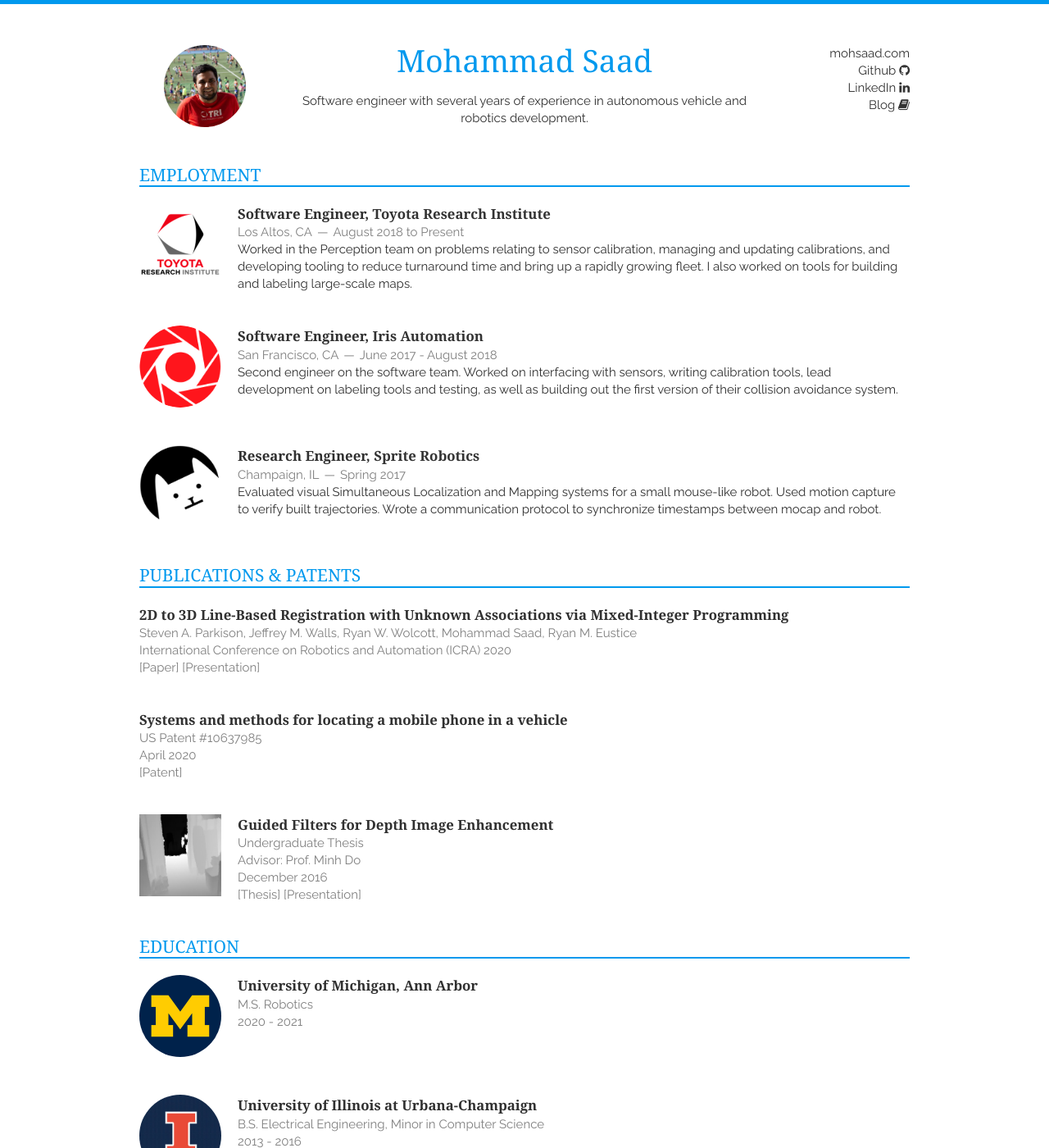
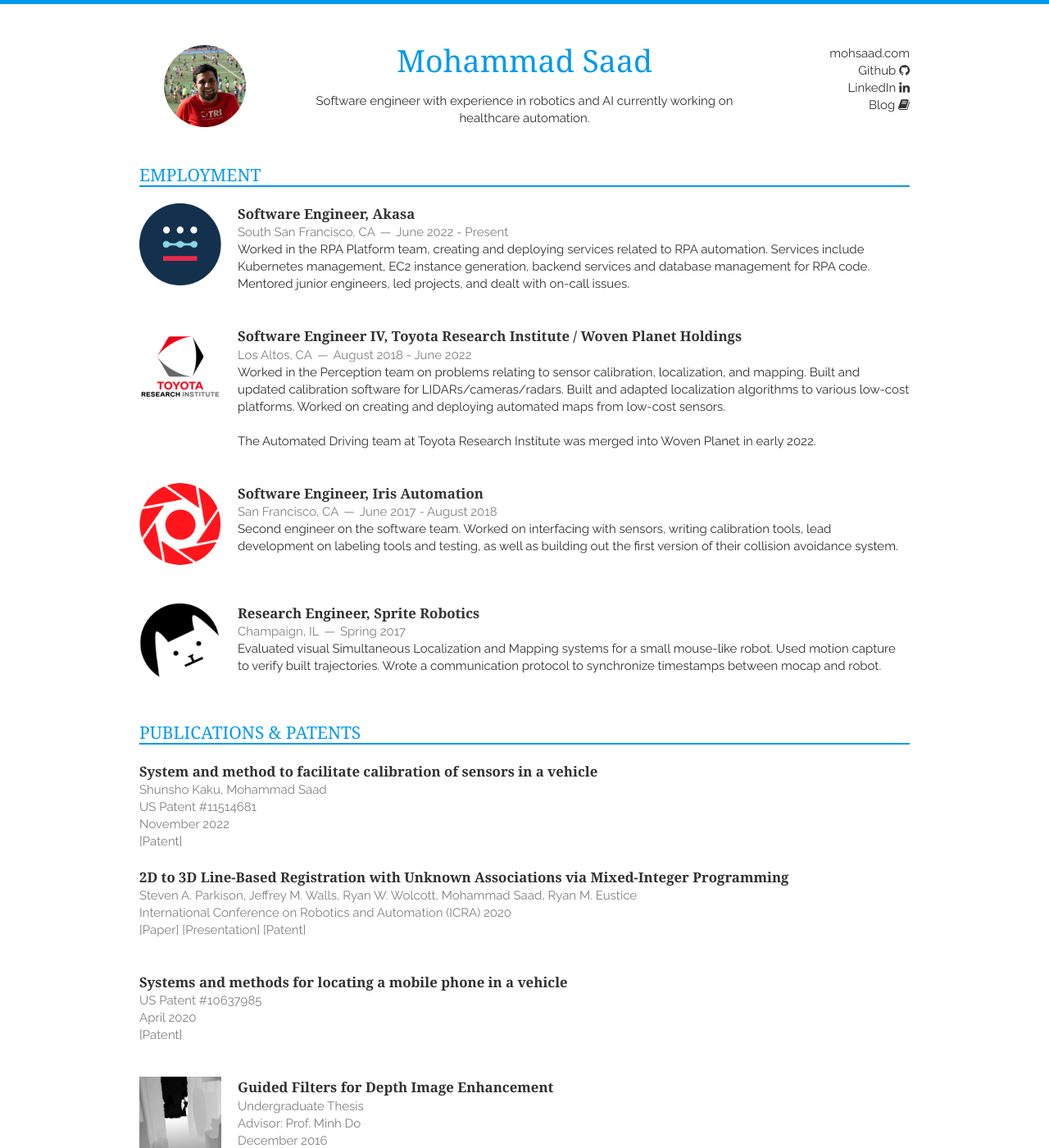
Before and after one commit to mohsaad/mohsaad.github.io, a Jekyll site: the page built from index.html, in a window 1280 px wide and 1400 px high. Shown: the whole window at 82% size. Built offline with Jekyll 4.4.1, drawn with Linux system fonts in a browser that asks for light colours; nearby versions of some CDN libraries.

Commit message:
Update resume with new job

```diff
--- a/_includes/education.html
+++ b/_includes/education.html
@@ -12,7 +12,8 @@
       <header>
         <h1>University of Michigan, Ann Arbor</h1>
         <span>M.S. Robotics</span><br />
-        <span><time>2020 - 2021</time></span>
+        <span><time>2020 - 2021</time></span><br />
+        <span>GPA: 3.96 / 4.0</span><br />
       </header>
     </article>
   </div>
--- a/_includes/employment.html
+++ b/_includes/employment.html
@@ -2,6 +2,23 @@
   <section class="sixteen columns">
     <h1 class="underline">Employment</h1>
   </section>
+</div>
+<div class="row">
+  <div class="two columns">
+    <img src="{{ site.baseurl }}static/img/akasa.png" class="display"></img>
+  </div>
+  <div class="fourteen columns">
+    <article>
+        <header>
+          <h1>Software Engineer, <a href="https://akasa.com/">Akasa</a></h1>
+            <span><address>South San Francisco, CA</address><time>June 2022 - Present</time></span>
+        </header>
+        <p>
+            Worked in the RPA Platform team, creating and deploying services related to RPA automation. Services include Kubernetes management, EC2 instance generation,
+            backend services and database management for RPA code. Mentored junior engineers, led projects, and dealt with on-call issues.
+        </p>
+    </article>
+  </div>
 </div>
 <div class="row">
   <div class="two columns">
@@ -10,13 +27,15 @@
   <div class="fourteen columns">
     <article>
         <header>
-          <h1>Software Engineer, <a href="https://tri.global">Toyota Research Institute</a></h1>
-            <span><address>Los Altos, CA</address><time>August 2018 to Present</time></span>
+          <h1>Software Engineer IV, <a href="https://tri.global">Toyota Research Institute</a> / <a href="https://www.woven-planet.global/">Woven Planet Holdings</a> </h1>
+            <span><address>Los Altos, CA</address><time>August 2018 - June 2022</time></span>
         </header>
         <p>
-          Worked in the Perception team on problems relating to sensor calibration, managing and updating calibrations, and developing
-          tooling to reduce turnaround time and bring up a rapidly growing fleet. I also worked on tools for building and labeling
-          large-scale maps.
+          Worked in the Perception team on problems relating to sensor calibration, localization, and mapping. Built and updated calibration software for LIDARs/cameras/radars.
+          Built and adapted localization algorithms to various low-cost platforms. Worked on creating and deploying automated maps from low-cost sensors.
+          <br />
+          <br />
+          The Automated Driving team at Toyota Research Institute was merged into Woven Planet in early 2022.
         </p>
     </article>
   </div>
--- a/_includes/publications.html
+++ b/_includes/publications.html
@@ -7,10 +7,22 @@
   <div class="sixteen columns">
     <article>
       <header>
+        <h1>System and method to facilitate calibration of sensors in a vehicle</h1>
+        <span>Shunsho Kaku, Mohammad Saad</span><br />
+        <span>US Patent #11514681</span><br />
+        <span><time>November 2022</time></span><br .>
+        <span><a href="https://www.freepatentsonline.com/11514681.html">[Patent]</a></span>
+      </header>
+    </article>
+  </div>
+  <div class="sixteen columns">
+    <article>
+      <header>
         <h1>2D to 3D Line-Based Registration with Unknown Associations via Mixed-Integer Programming</h1>
         <span>Steven A. Parkison, Jeffrey M. Walls, Ryan W. Wolcott, Mohammad Saad, Ryan M. Eustice</span><br />
         <span>International Conference on Robotics and Automation (ICRA) 2020</span><br />
-        <span><a href="https://ras.papercept.net/proceedings/ICRA20/1955.pdf">[Paper]</a> <a href="https://ras.papercept.net/proceedings/ICRA20/1955.mp4">[Presentation]</a></span>
+        <span><a href="https://ras.papercept.net/proceedings/ICRA20/1955.pdf">[Paper]</a> <a href="https://ras.papercept.net/proceedings/ICRA20/1955.mp4">[Presentation]</a>
+        <a href="https://www.freepatentsonline.com/y2021/0082148.html">[Patent]</a></span>
       </header>
     </article>
   </div>
--- a/_layouts/layout.html
+++ b/_layouts/layout.html
@@ -31,8 +31,7 @@
     <header class = "ten columns">
         <h1>{{ site.name }}</h1>
         <p>
-        Software engineer with several years of experience in autonomous vehicle and robotics
-        development.
+        Software engineer with experience in robotics and AI currently working on healthcare automation.
         </p>
     </header>
     <div class = "three columns" align="right">
```
Also changed, not shown: static/img/akasa.png (added).
